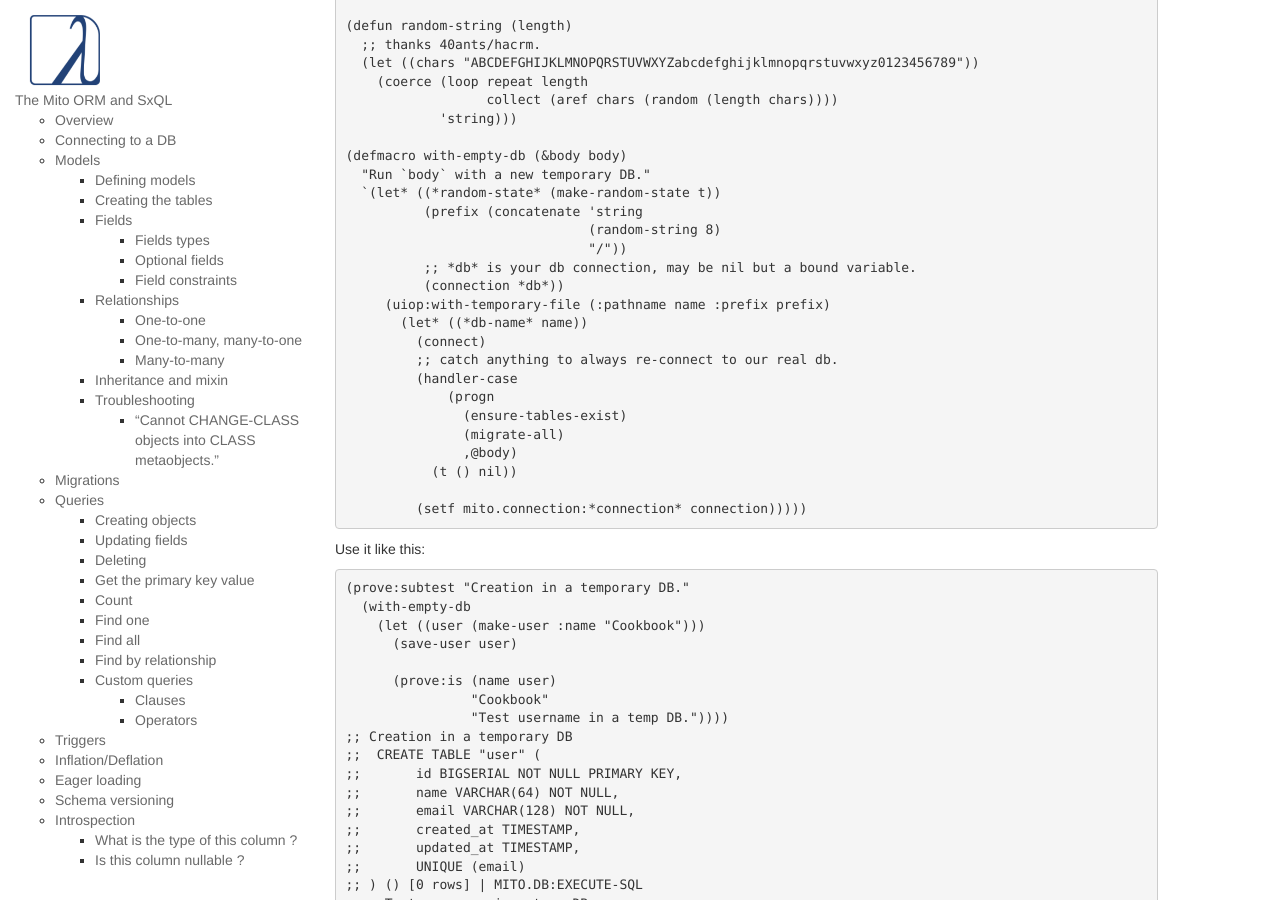
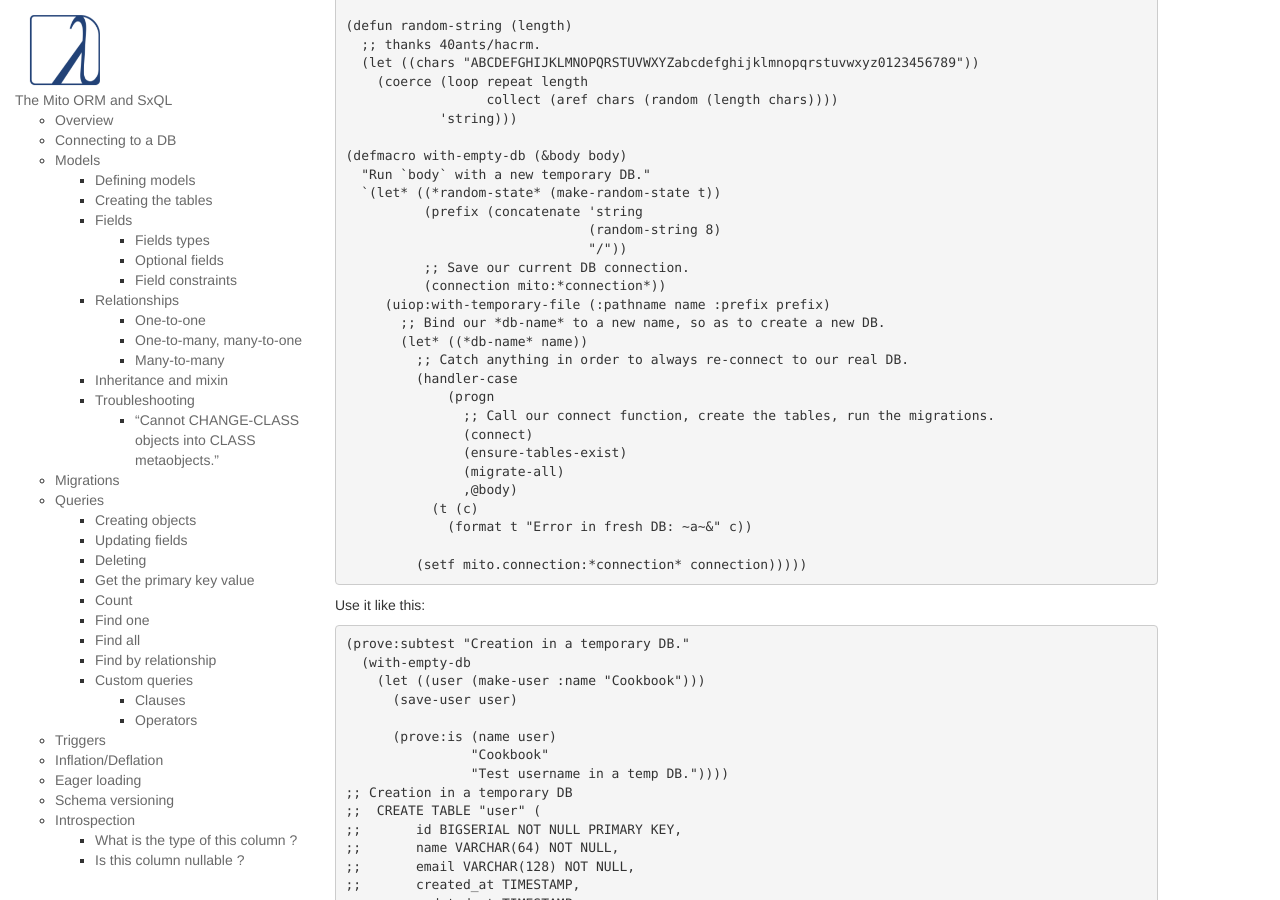
Before and after one commit to LispCookbook/cl-cookbook, a Jekyll site: the page built from databases.md, in a window 1280 px wide and 900 px high, scrolled down 13081 px. Built offline with Jekyll 4.4.1, drawn with Linux system fonts in a browser that asks for light colours.

Commit message:
DB: improve with-empty-db macro
- print the error
- return an error to make the tests fail
- more comments.

```diff
--- a/databases.md
+++ b/databases.md
@@ -843,18 +843,21 @@ tables, runs the code and connects back to the original DB connection.
           (prefix (concatenate 'string
                                (random-string 8)
                                "/"))
-          ;; *db* is your db connection, may be nil but a bound variable.
-          (connection *db*))
+          ;; Save our current DB connection.
+          (connection mito:*connection*))
      (uiop:with-temporary-file (:pathname name :prefix prefix)
+       ;; Bind our *db-name* to a new name, so as to create a new DB.
        (let* ((*db-name* name))
-         (connect)
-         ;; catch anything to always re-connect to our real db.
+         ;; Catch anything in order to always re-connect to our real DB.
          (handler-case
              (progn
+               ;; Call our connect function, create the tables, run the migrations.
+               (connect)
                (ensure-tables-exist)
                (migrate-all)
                ,@body)
-           (t () nil))
+           (t (c)
+             (format t "Error in fresh DB: ~a~&" c))
 
          (setf mito.connection:*connection* connection)))))
 ~~~
```
